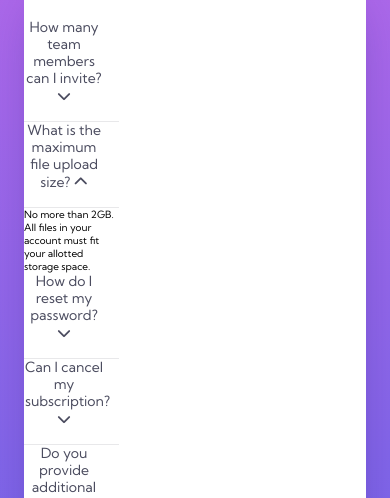
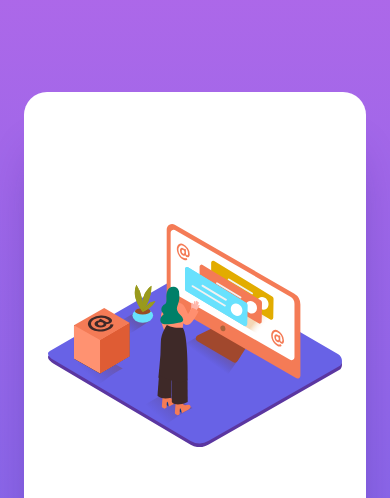
Before and after one commit to piushbhandari/FAQ-accordion-card, a plain HTML site: page index.html in a window 390 px wide. Shown: the part 56-554 px from the top of the page. Drawn offline with Linux system fonts and the light colour scheme.

Commit message:
done, hover sttes next

```diff
--- a/index.html
+++ b/index.html
@@ -9,19 +9,29 @@
     <title>:o</title>
   </head>
   <body>
-    <main class="main">
-      <div class="main__img-section">
-        <!-- <img
-          src="./images/illustration-woman-online-mobile.svg"
-          alt="gekcxmlkdslxzm"
-        /> -->
+    <main class="main flex">
+      <div class="main__box-img--desktop">
+        <img src="./images/illustration-box-desktop.svg" alt="gekcxmlkdslxzm" />
       </div>
-
+      <div class="main__img-cont--desktop">
+        <div class="main__hero-img--desktop">
+          <img
+            src="./images/illustration-woman-online-desktop.svg"
+            alt="gekcxmlkdslxzm"
+          />
+        </div>
+        <div class="main__hero-img--mobile">
+          <img
+            src="./images/illustration-woman-online-mobile.svg"
+            alt="gekcxmlkdslxzm"
+          />
+        </div>
+      </div>
       <div class="main__txtbox">
         <h1 class="main__title">FAQ</h1>
 
-        <ul class="main__accordion-box">
-          <li>
+        <ul class="main__accordion-box flex-column">
+          <li class="main__accordion-item">
             <button data-toggle data-target="faq-1" class="main__q">
               How many team members can I invite?
             </button>
@@ -31,7 +41,7 @@
             </p>
           </li>
 
-          <li>
+          <li class="main__accordion-item">
             <button data-toggle data-target="faq-2" class="main__q open">
               What is the maximum file upload size?
             </button>
@@ -41,7 +51,7 @@
             </p>
           </li>
 
-          <li>
+          <li class="main__accordion-item">
             <button data-toggle data-target="faq-3" class="main__q">
               How do I reset my password?
             </button>
@@ -51,7 +61,7 @@
             </p>
           </li>
 
-          <li>
+          <li class="main__accordion-item">
             <button data-toggle data-target="faq-4" class="main__q">
               Can I cancel my subscription?
             </button>
@@ -61,7 +71,7 @@
             </p>
           </li>
 
-          <li>
+          <li class="main__accordion-item">
             <button data-toggle data-target="faq-5" class="main__q">
               Do you provide additional support?
             </button>
--- a/script.js
+++ b/script.js
@@ -4,6 +4,7 @@ accBtns.forEach((btn) => {
   const dataTarget = btn.getAttribute("data-target");
   const targetElement = document.getElementById(dataTarget);
   btn.addEventListener("click", (e) => {
+    collapseContent(accBtns);
     if (btn.classList.contains("open")) {
       btn.classList.remove("open");
       btn.classList.remove("active-btn");
@@ -15,3 +16,13 @@ accBtns.forEach((btn) => {
     }
   });
 });
+
+function collapseContent(btns) {
+  btns.forEach((btn) => {
+    const dataTarget = btn.getAttribute("data-target");
+    const targetElement = document.getElementById(dataTarget);
+    btn.classList.remove("open");
+    btn.classList.remove("active-btn");
+    targetElement.classList.add("toggle-component");
+  });
+}
--- a/styles.css
+++ b/styles.css
@@ -56,16 +56,31 @@ body {
   background: linear-gradient(180deg, #b068e9 0%, #6463e7);
   padding: 0rem 2.4rem;
   min-height: 100vh;
-  /* display: flex;
+  display: flex;
   justify-content: center;
-  align-items: center; */
+  align-items: center;
 }
 .main {
   background: white;
   border-radius: 2.3rem;
   box-shadow: 0 50px 50px -20px rgba(53, 18, 122, 0.497159);
+  padding: 6.5rem 9.5rem 8.3rem 0;
+  gap: 8.7rem;
+  position: relative;
 }
-/* -===-=-=-=-=-=-=- 0.0 */
+.main__img-cont--desktop {
+  overflow: hidden;
+}
+.main__hero-img--desktop {
+  margin-left: -8.385rem;
+}
+.main__box-img--desktop {
+  position: absolute;
+  left: -92.07px;
+  top: 50%;
+  transform: translateY(-50%);
+}
+
 .toggle-component {
   display: none;
 }
@@ -77,18 +92,24 @@ body {
   line-height: 4rem;
 }
 .main__accordion-box {
-  max-width: 9.5rem;
+  gap: 1.6rem;
+}
+.main__accordion-item {
+  padding-bottom: 1.6rem;
+  padding-left: 0.1rem;
+  padding-right: 1.6rem;
+  border-bottom: 1px solid #e8e8ea;
+  max-width: 35rem;
 }
 .main__q {
   font-weight: 400;
   font-size: 1.4rem;
   line-height: 1.7rem;
   color: #4b4c5f;
-  padding-bottom: 1.6rem;
-  padding-left: 0.1rem;
-  padding-right: 1.6rem;
-  border-bottom: 1px solid #e8e8ea;
+  margin-bottom: 1.1rem;
   width: 100%;
+  text-align: left;
+  position: relative;
 }
 .main__q:hover,
 .main__q:focus {
@@ -98,10 +119,66 @@ body {
   font-family: "Font Awesome\ 5 Free";
   content: "\f078";
   font-weight: 900;
+  position: absolute;
+  right: 0;
+  color: #f47b56;
 }
 .main__q.open::after {
   content: "\f077";
 }
+.main__a {
+  max-width: 31.9rem;
+  font-weight: 400;
+  font-size: 1.2rem;
+  line-height: 1.8rem;
+  color: #787887;
+}
 .active-btn {
   font-weight: 700;
 }
+.main__hero-img--mobile {
+  display: none;
+}
+@media all and (max-width: 995px) {
+  body {
+    background: linear-gradient(180deg, #b068e9 0%, #6463e7);
+    padding: 10rem 2.4rem;
+    min-height: 100vh;
+    display: flex;
+    justify-content: center;
+    align-items: center;
+  }
+  .main {
+    flex-direction: column;
+    padding: 4.5rem 5.5rem 4.3rem 5.5rem;
+  }
+  .main__hero-img--desktop {
+    display: none;
+  }
+  .main__box-img--desktop {
+    display: none;
+  }
+  .main__hero-img--mobile {
+    display: flex;
+  }
+  .main__title {
+    text-align: center;
+  }
+}
+@media all and (max-width: 483px) {
+  body {
+    padding: 14.8rem 2.4rem 8.5rem 2.4rem;
+  }
+  .main {
+    padding: 13.2rem 2.4rem 4.8rem 2.4rem;
+    gap: 8.7rem;
+    position: relative;
+  }
+  .main__title {
+    margin-bottom: 3rem;
+  }
+  .main__q {
+    font-size: 1.3rem;
+    line-height: 1.6rem;
+  }
+}
```
